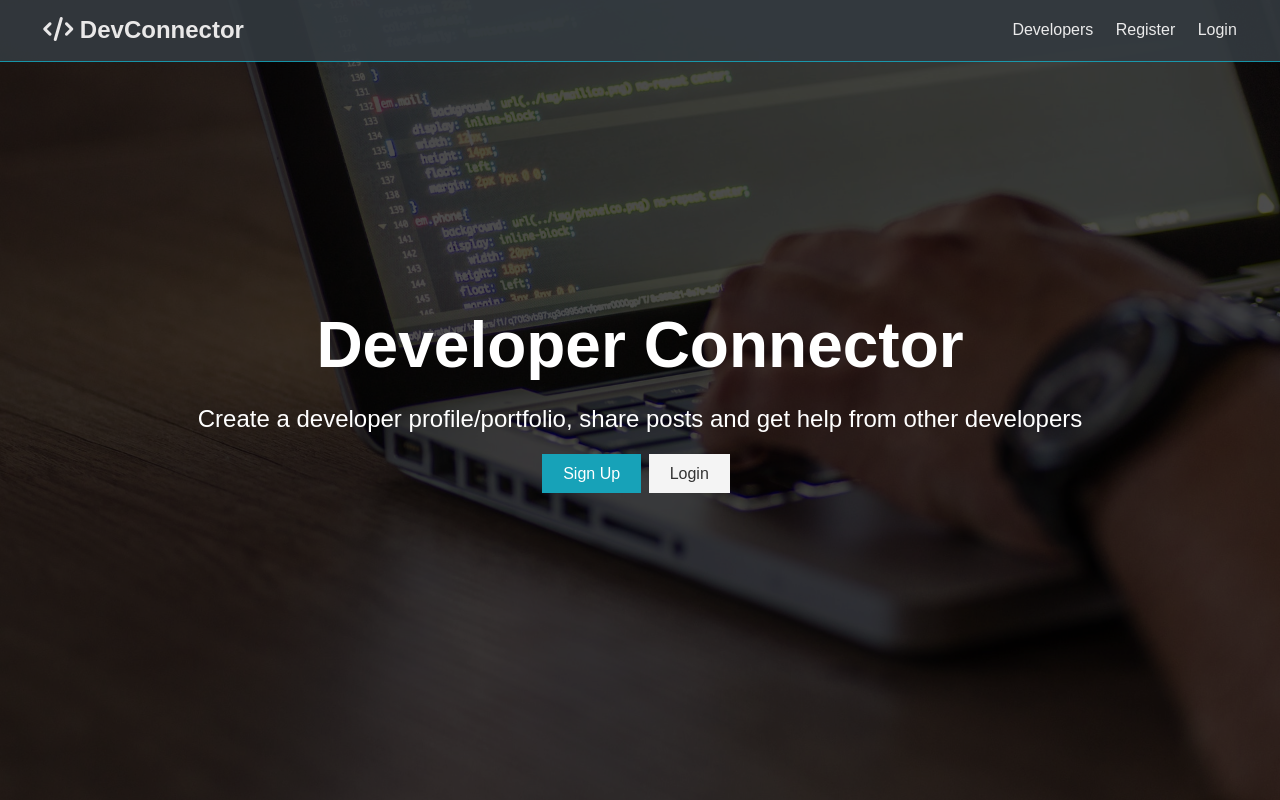
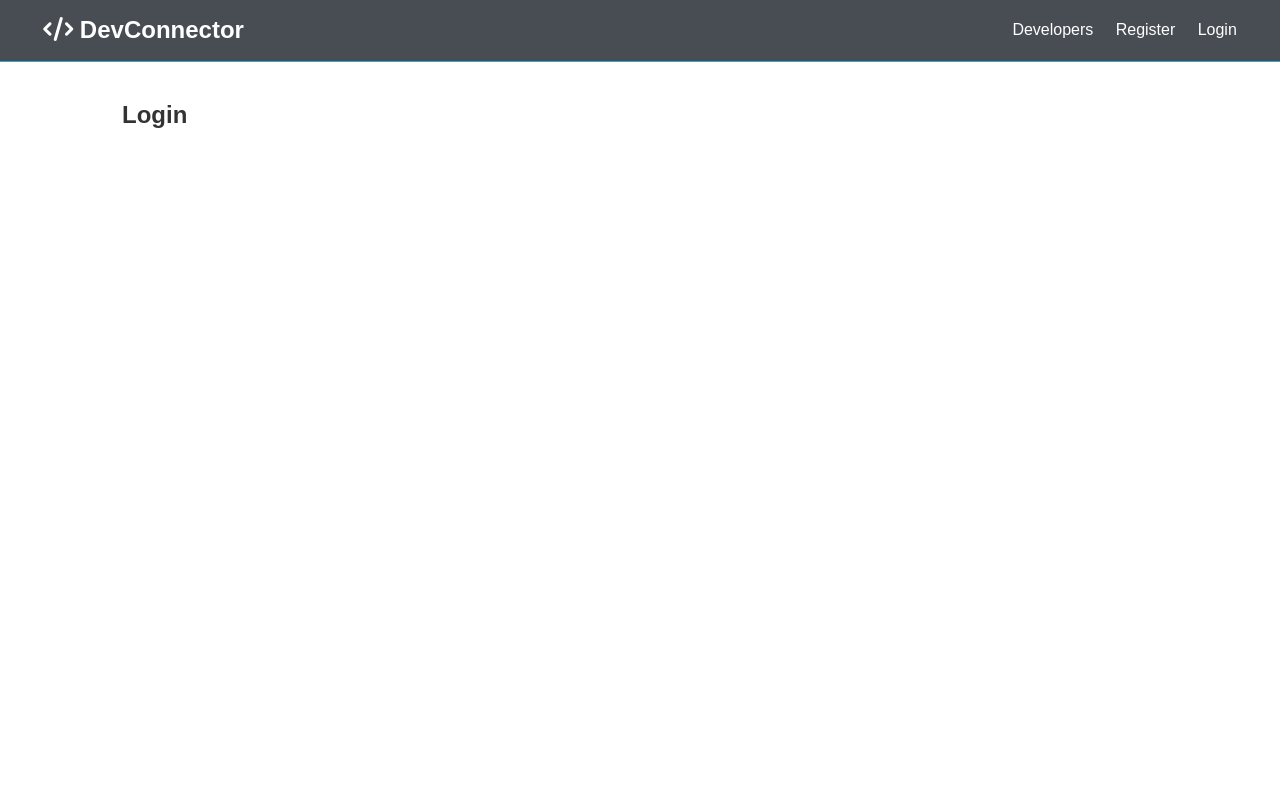
Before and after one commit to alan-xavier-16/social-mern, a React (Create React App) app in the folder client/: page /login in a window 1280 px wide. Built offline with nearby package versions, Linux system fonts and the light colour scheme.

Commit message:
Use React-Router for Navigation 1. Create Login and Register components 2. Updated anchor tags to Links from React-Router 3. Other React-Router setup

```diff
--- a/client/src/App.js
+++ b/client/src/App.js
@@ -1,13 +1,23 @@
 import React from "react";
+import { Route, Switch, Link } from "react-router-dom";
 import Navbar from "./components/layout/Navbar";
 import Landing from "./components/layout/Landing";
+import Login from "./components/auth/Login";
+import Register from "./components/auth/Register";
 import "./App.css";
 
 const App = () => {
   return (
     <div className="App">
       <Navbar />
-      <Landing />
+      <Route exact path="/" component={Landing} />
+
+      <section className="container">
+        <Switch>
+          <Route exact path="/register" component={Register} />
+          <Route exact path="/login" component={Login} />
+        </Switch>
+      </section>
     </div>
   );
 };
--- /dev/null
+++ b/client/src/components/auth/Login.js
@@ -0,0 +1,11 @@
+import React from "react";
+
+const Login = () => {
+  return (
+    <div>
+      <h1>Login</h1>
+    </div>
+  );
+};
+
+export default Login;
--- /dev/null
+++ b/client/src/components/auth/Register.js
@@ -0,0 +1,11 @@
+import React from "react";
+
+const Register = () => {
+  return (
+    <div>
+      <h1>Register</h1>
+    </div>
+  );
+};
+
+export default Register;
--- a/client/src/components/layout/Landing.js
+++ b/client/src/components/layout/Landing.js
@@ -1,4 +1,5 @@
 import React from "react";
+import { Link } from "react-router-dom";
 
 const Landing = () => {
   return (
@@ -11,12 +12,12 @@ const Landing = () => {
             other developers
           </p>
           <div className="buttons">
-            <a href="register.html" className="btn btn-primary">
+            <Link to="/register" className="btn btn-primary">
               Sign Up
-            </a>
-            <a href="login.html" className="btn btn-light">
+            </Link>
+            <Link to="/login" className="btn btn-light">
               Login
-            </a>
+            </Link>
           </div>
         </div>
       </div>
--- a/client/src/components/layout/Navbar.js
+++ b/client/src/components/layout/Navbar.js
@@ -1,22 +1,23 @@
 import React from "react";
+import { Link } from "react-router-dom";
 
 const Navbar = () => {
   return (
     <nav className="navbar bg-dark">
       <h1>
-        <a href="index.html">
+        <Link to="/">
           <i className="fas fa-code"></i> DevConnector
-        </a>
+        </Link>
       </h1>
       <ul>
         <li>
-          <a href="profiles.html">Developers</a>
+          <Link to="!#">Developers</Link>
         </li>
         <li>
-          <a href="register.html">Register</a>
+          <Link to="/register">Register</Link>
         </li>
         <li>
-          <a href="login.html">Login</a>
+          <Link to="/login">Login</Link>
         </li>
       </ul>
     </nav>
--- a/client/src/index.js
+++ b/client/src/index.js
@@ -1,5 +1,11 @@
 import React from "react";
 import ReactDOM from "react-dom";
+import { BrowserRouter } from "react-router-dom";
 import App from "./App";
 
-ReactDOM.render(<App />, document.getElementById("root"));
+ReactDOM.render(
+  <BrowserRouter>
+    <App />
+  </BrowserRouter>,
+  document.getElementById("root")
+);
```
